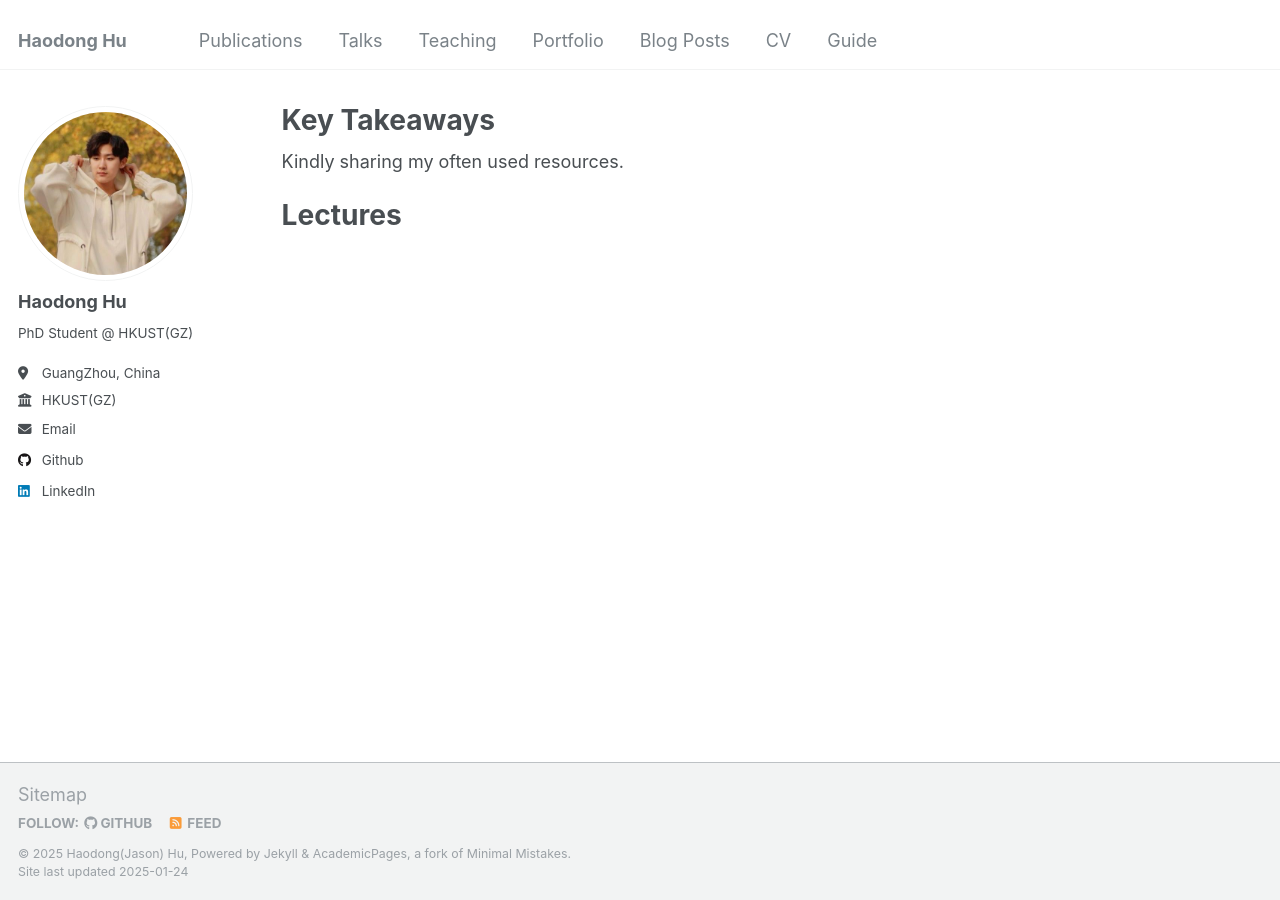
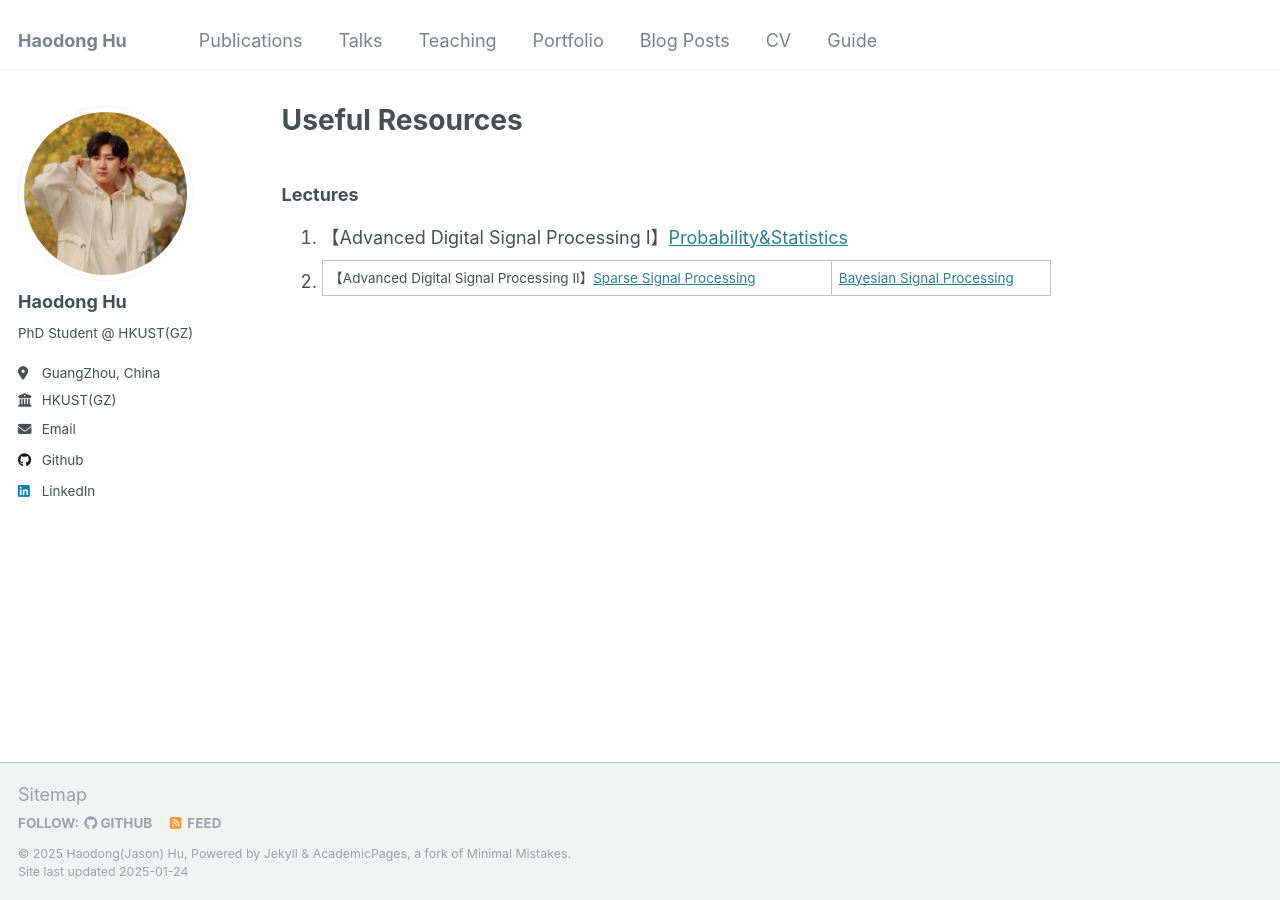
Before and after one commit to coolknow/coolknow.github.io, a Jekyll site: the page built from _pages/about.md, in a window 1280 px wide. Built offline with Jekyll 4.4.1, drawn with Linux system fonts in a browser that asks for light colours.

Commit message:
Update about.md

```diff
--- a/_pages/about.md
+++ b/_pages/about.md
@@ -1,13 +1,12 @@
 ---
 permalink: /
-title: "Key Takeaways"
+title: "Useful Resources"
 author_profile: true
 redirect_from:
   - /about/
   - /about.html
 ---
 
-Kindly sharing my often used resources.
-
-Lectures
-======
+### Lectures
+1. 【Advanced Digital Signal Processing I】[Probability&Statistics](https://www.bilibili.com/video/BV1ga4y157L5?spm_id_from=333.788.videopod.episodes&vd_source=80283fbc97092e937f74a290368d6852&p=1)
+2. 【Advanced Digital Signal Processing II】[Sparse Signal Processing]([https://www.bilibili.com/video/BV1xusaeWErz/](https://www.bilibili.com/video/BV1xusaeWErz?spm_id_from=333.788.videopod.episodes&vd_source=80283fbc97092e937f74a290368d6852&p=11)) | [Bayesian Signal Processing](https://www.bilibili.com/video/BV1xusaeWErz?spm_id_from=333.788.videopod.episodes&vd_source=80283fbc97092e937f74a290368d6852&p=15)
```
